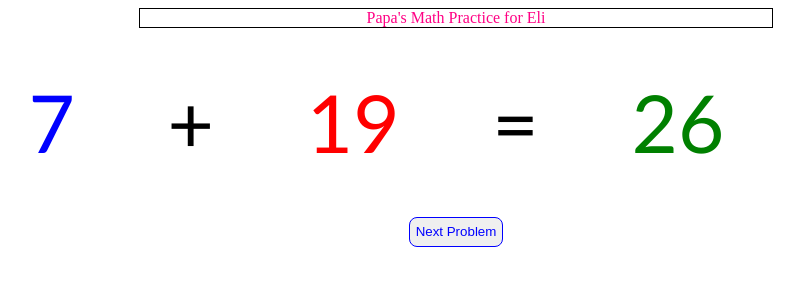
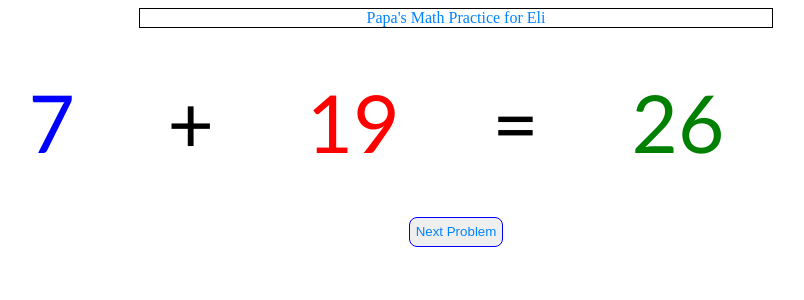
Before and after one commit to agoldhammer/eli, a SvelteKit app: page / in a window 1280 px wide. Shown: the top 300 px of the page, without its empty margins (184-988 px from the left). Built offline with nearby package versions, Linux system fonts and the light colour scheme.

Commit message:
using :global

```diff
--- a/src/lib/Basic.svelte
+++ b/src/lib/Basic.svelte
@@ -83,7 +83,7 @@
 
 	.next {
 		line-height: 2;
-		color: blue;
+		color: var(--clr-btn);
 		border: 1px solid blue;
 		border-radius: 8px;
 	}
--- a/src/routes/+layout.svelte
+++ b/src/routes/+layout.svelte
@@ -2,11 +2,14 @@
 <slot><!-- optional fallback --></slot>
 
 <style>
+	:global(body) {
+		--clr-btn: #0083ff;
+	}
 	.header {
 		width: 50%;
 		border: 1px solid black;
 		margin: auto;
 		text-align: center;
-		color: rgb(255, 0, 132);
+		color: var(--clr-btn);
 	}
 </style>
```
